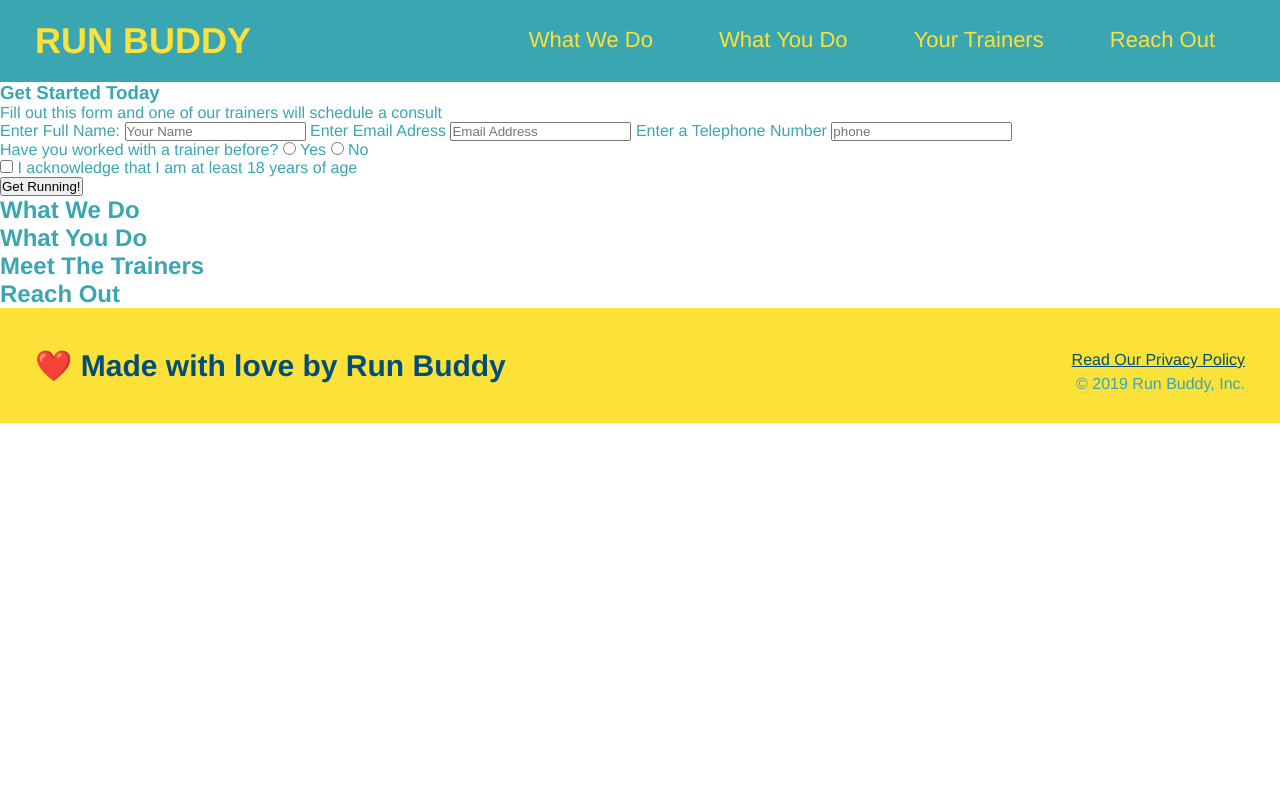
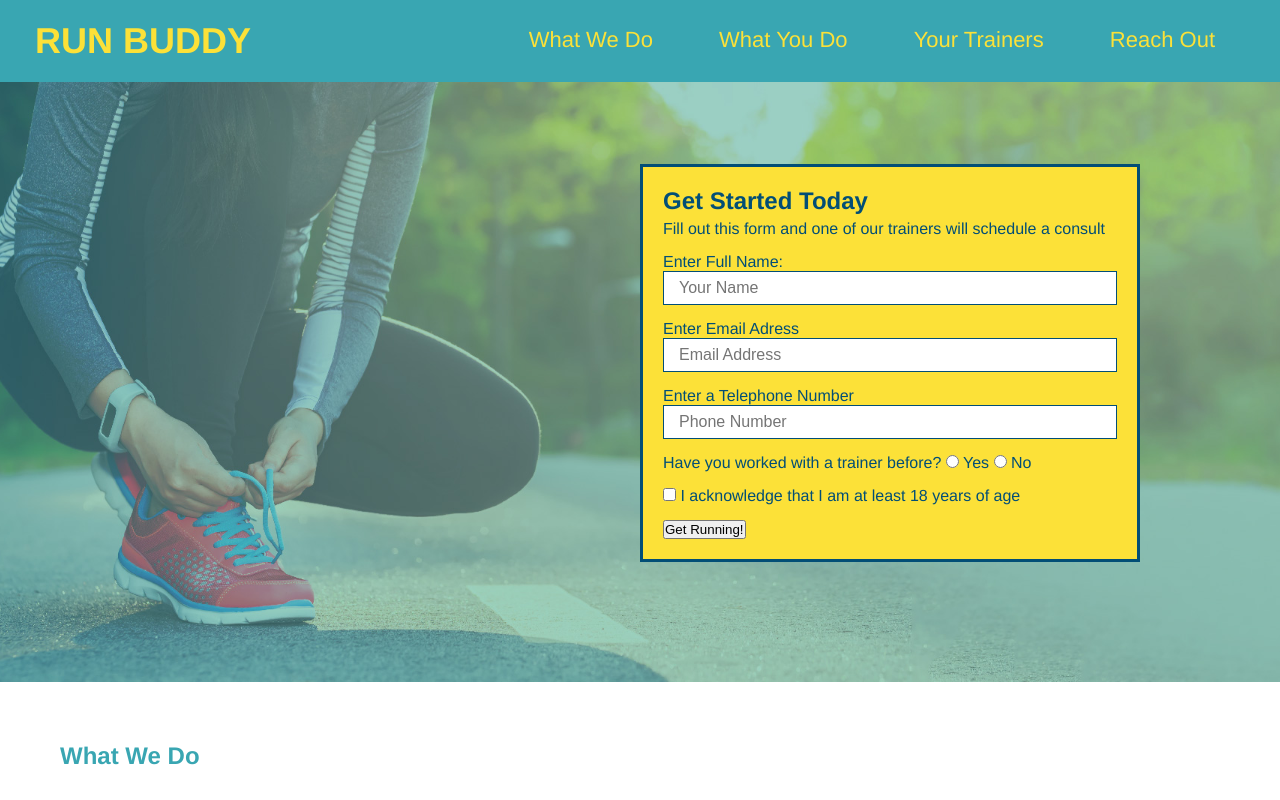
Before and after one commit to ronnieve23/run-buddy, a plain HTML site: page index.html in a window 1280 px wide. Shown: the top 800 px of the page. Drawn offline with Linux system fonts and the light colour scheme.

Commit message:
added styles/borders to forms

```diff
--- a/assets/css/style.css
+++ b/assets/css/style.css
@@ -67,3 +67,45 @@ body
       footer a {
         color: #024e76;
       }
+section {
+  padding: 60px;
+}
+
+.hero {
+  background-image: url(../Images/hero-bg.jpeg);
+  height: 600px;
+  background-size: cover;
+  background-position: center;
+  position: relative;
+}
+
+.hero-form {
+  background-color: #fce138;
+  padding: 20px;
+  width: 500px;
+  color: #024e76;
+  border: 3px solid #024e76;
+  position: absolute;
+  bottom: 120px;
+  right: 140px;
+
+}
+
+.hero-form h3 {
+  font-size: 24px;
+  margin: 0;
+}
+
+.hero-form p {
+  margin: 5px 0 15px 0;
+}
+
+.form-input {
+  border: 1px solid #024e76;
+  display: block;
+  padding: 7px 15px;
+  font-size: 16px;
+  color: #024e76;
+  width: 100%;
+  margin-bottom: 15px;
+}
--- a/index.html
+++ b/index.html
@@ -37,19 +37,19 @@
             </nav>
         </header>
 <!--HERO/JUMBOTRON-->
-<section>
-<div>
+<section class="hero">
+<div class="hero-form">
     <h3>Get Started Today</h3>
     <p>Fill out this form and one of our trainers will schedule a consult</p>
     <form>
         <label for="name">Enter Full Name:</label>
-            <input type="text" placeholder="Your Name" name="name" id="name"/>
+            <input type="text" placeholder="Your Name" name="name" id="name" class="form-input"/>
 
         <label for="email">Enter Email Adress</label>
-            <input type="email" placeholder="Email Address" name="email" id="email"/>
+            <input type="email" placeholder="Email Address" name="email" id="email" class="form-input"/>
 
         <label for="phone">Enter a Telephone Number</label>
-            <input type="tel" placeholder="phone" name="phone" id="phone"/>
+            <input type="tel" placeholder="Phone Number" name="phone" id="phone" class="form-input"/>
 
         <p>
             Have you worked with a trainer before?
```
Also changed, not shown: assets/Images/100-html-css-mockup.png (added), assets/Images/hero-bg.jpeg (added).
